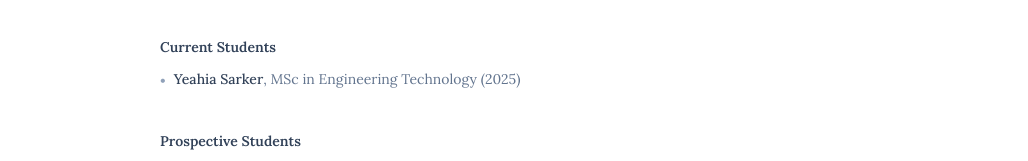
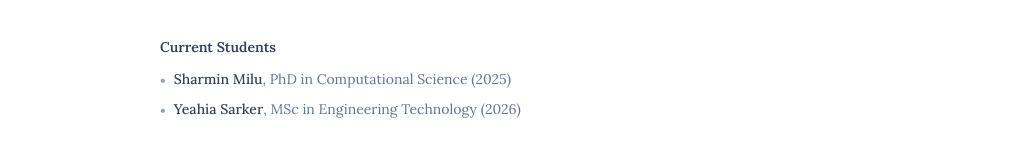
Before and after one commit to MA-Hossain/MA-Hossain.github.io, a Next.js app: page /students in a window 1280 px wide. Shown: the part 206-367 px from the top of the page, without its empty margins (120-1148 px from the left). Built offline with nearby package versions, Linux system fonts and the light colour scheme; no server answers.

Commit message:
Update students.tsx

```diff
--- a/pages/students.tsx
+++ b/pages/students.tsx
@@ -3,7 +3,8 @@ import SEO from "../components/SEO";
 import { SITE_URL, PERSON } from "../lib/seo";
 
 const currentStudents = [
-  { name: "Yeahia Sarker", program: "MSc in Engineering Technology", research: "", since: "2025" },
+  { name: "Sharmin Milu", program: "PhD in Computational Science", research: "", since: "2025" },
+  { name: "Yeahia Sarker", program: "MSc in Engineering Technology", research: "", since: "2026" },
 ];
 
 const requirements = [
```
